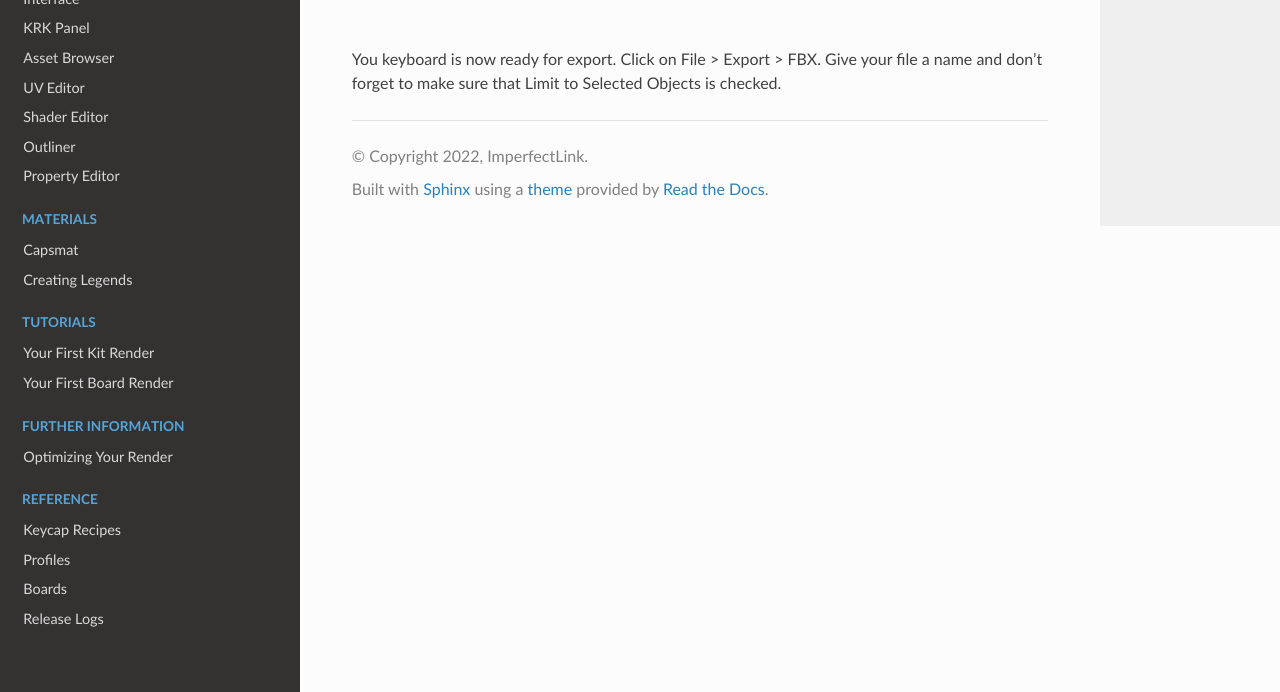
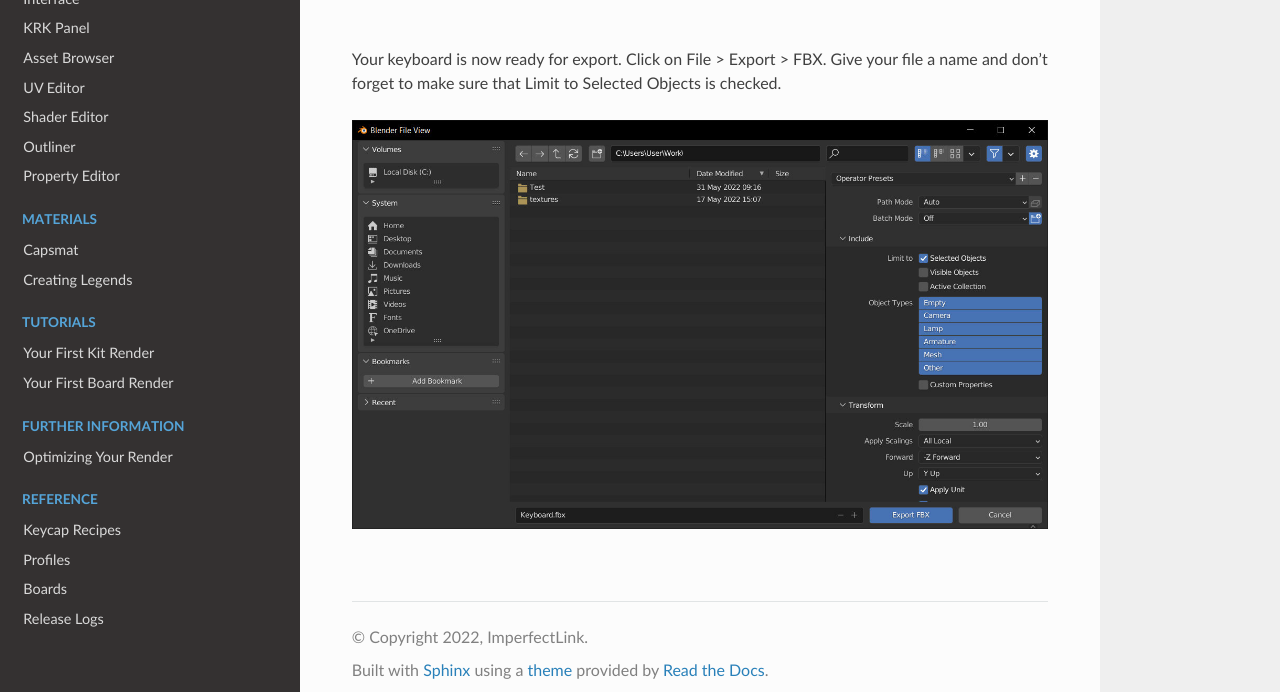
Before and after one commit to imperfectlink/KeyboardRenderKit, a Sphinx documentation site: the page built from docs/source/krk2max.rst, in a window 1280 px wide and 900 px high, scrolled down 3588 px, cut to the strip 208-900 px from the top of the window. Built offline with Sphinx 7.4.7 and the Read the Docs theme 2.0.0, drawn with Linux system fonts in a browser that asks for light colours.

Commit message:
Update krk2max.rst

```diff
--- a/docs/source/krk2max.rst
+++ b/docs/source/krk2max.rst
@@ -50,4 +50,8 @@
 
 |
 
-You keyboard is now ready for export. Click on File > Export > FBX. Give your file a name and don't forget to make sure that Limit to Selected Objects is checked.
+Your keyboard is now ready for export. Click on File > Export > FBX. Give your file a name and don't forget to make sure that Limit to Selected Objects is checked.
+
+.. image:: img/KRKExportFBX.jpg
+
+|
```
